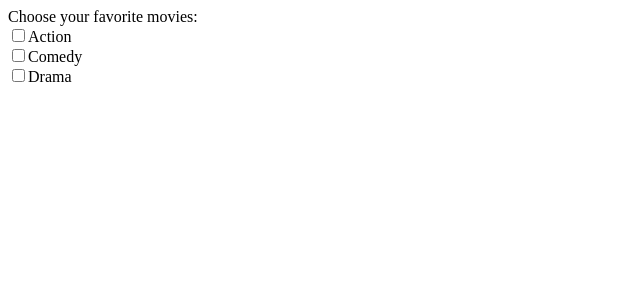
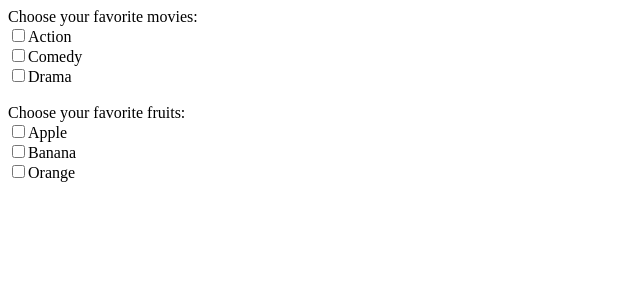
Before and after one commit to 7vTr0x7/React.js-2, a React (Vite) app in the folder IR4.4_HW2/: page / in a window 1280 px wide. Shown: the top 300 px of the page, without its empty margins (0-640 px from the left). Built offline with nearby package versions, Linux system fonts and the light colour scheme.

Commit message:
IR4.4_HW2 - ChooseFruits

```diff
--- a/IR4.4_HW2/src/App.jsx
+++ b/IR4.4_HW2/src/App.jsx
@@ -1,10 +1,13 @@
 import "./App.css";
+import ChooseFruits from "./components/ChooseFruits";
 import FavoriteMovie from "./components/FavoriteMovie";
 
 const App = () => {
   return (
     <div>
       <FavoriteMovie />
+      <br />
+      <ChooseFruits />
     </div>
   );
 };
--- /dev/null
+++ b/IR4.4_HW2/src/components/ChooseFruits.jsx
@@ -0,0 +1,56 @@
+import React, { useState } from "react";
+
+const ChooseFruits = () => {
+  const [selectedFruits, setSelectedFruits] = useState([]);
+
+  const handleFruitsCheckbox = (e) => {
+    const { value, checked } = e.target;
+
+    if (checked) {
+      setSelectedFruits((prev) => [...prev, value]);
+    } else {
+      setSelectedFruits((prev) => prev.filter((fruit) => fruit !== value));
+    }
+  };
+
+  return (
+    <div>
+      <p>Choose your favorite fruits: </p>
+      <label for="Apple">
+        <input
+          type="checkbox"
+          value="Apple"
+          id="Apple"
+          onChange={handleFruitsCheckbox}
+        />
+        Apple
+      </label>
+      <br />
+      <label for="Banana">
+        <input
+          type="checkbox"
+          value="Banana"
+          id="Banana"
+          onChange={handleFruitsCheckbox}
+        />
+        Banana
+      </label>
+      <br />
+      <label for="Orange">
+        <input
+          type="checkbox"
+          value="Orange"
+          id="Orange"
+          onChange={handleFruitsCheckbox}
+        />
+        Orange
+      </label>
+      <br />
+      {selectedFruits.length > 0 && (
+        <p>Selected Fruits: {selectedFruits.join(", ")}</p>
+      )}
+    </div>
+  );
+};
+
+export default ChooseFruits;
```
